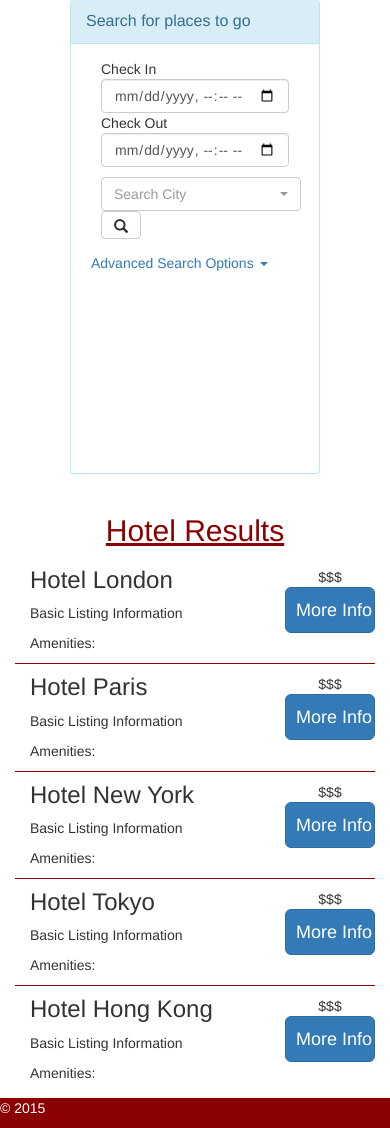
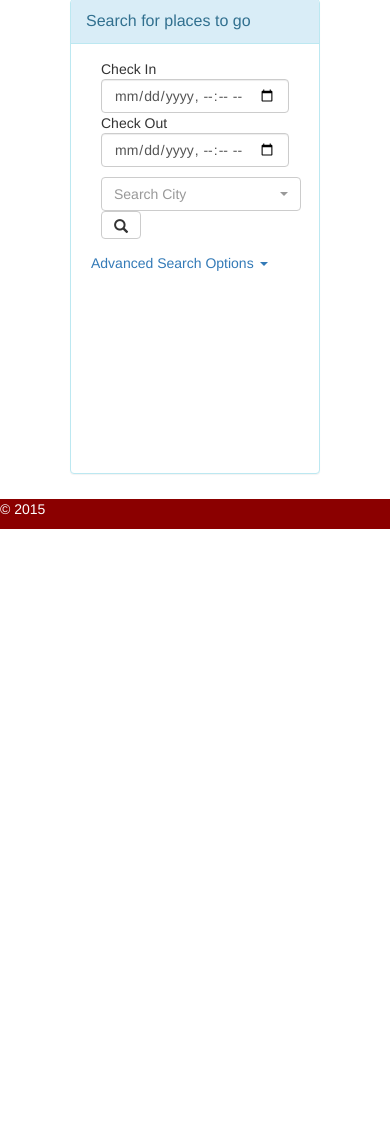
Before and after one commit to longp/Travel, a PHP site: page / in a window 390 px wide. Shown: the part 328-1456 px from the top of the page. After the commit the page ends 857 px from the top, so only its background shows below. Run offline with PHP 8.4, Linux system fonts and the light colour scheme; some libraries are stand-ins or nearby versions.

Commit message:
updated html code ids to match existing js ids for hiding and showing main body content

```diff
--- a/css/travel.css
+++ b/css/travel.css
@@ -70,7 +70,7 @@ form.dropdown {
 }
 
 #amenities {
-  border-radius: 10px;
+  border-radius: 5px;
 }
 
 /*panel*/
--- a/js/travel.js
+++ b/js/travel.js
@@ -1,6 +1,7 @@
 $(document).ready(function(){
 
   $(".btn-group2").hide();
+  $("#bodydiv").hide();
 
   //enable popovers
   $(function () {
@@ -24,10 +25,8 @@ $(document).ready(function(){
 
 
   $("#searchbtn").on("click", function(){
-    alert("hi");
-    $('#bodydiv').removeAttr(hidden);
-
-
+    debugger;
+    $('#bodydiv').show();
   });
 
   // $("input").on('click', function() {
--- a/travel.html
+++ b/travel.html
@@ -138,7 +138,7 @@
               <option>Hong Kong</option>
               <option>New York City</option>
             </select>
-            <button type="submit" class="btn btn-default"><span class="glyphicon glyphicon-search"></span></button>
+            <button type="submit" class="btn btn-default" id="searchbtn" ><span class="glyphicon glyphicon-search"></span></button>
           </form>
         </div>
         <div class="">
@@ -169,7 +169,7 @@
               </div>
 
               <div class="btn btn-group">
-                <button type="button" class="btn btn-default btn-sm dropdown-toggle" id="amenitites" data-toggle="dropdown">Amenities <span class="caret"></span></button>
+                <button type="button" class="btn btn-default btn-sm dropdown-toggle" id="amenities" data-toggle="dropdown">Amenities <span class="caret"></span></button>
 
                 <ul class="dropdown-menu">
                   <li><a href="#" class="small" data-value="option1" tabindex="-1"><input type="checkbox">&nbsp;Free breakfast</a></li>
@@ -187,7 +187,7 @@
     </div>
 
     <!--body-->
-    <div class="main col-xs-12 col-sm-8">
+    <div class="main col-xs-12 col-sm-8" id="bodydiv">
       <h2>Hotel Results</h2>
       <section class="hotels col-xs-12">
         <div class="listing">
```
